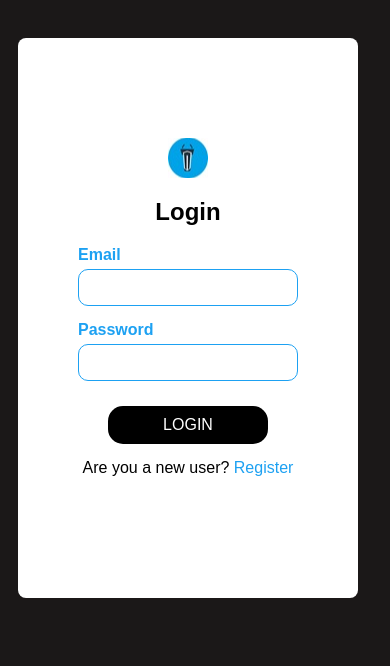
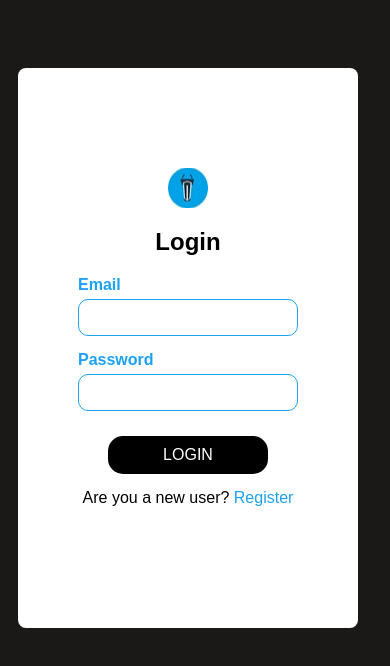
Before and after one commit to Harinlearner/Nebulla_FrontEnd, a React (Vite) app: page / in a window 390 px wide. Shown: the top 666 px of the page. Built offline with nearby package versions, Linux system fonts and the light colour scheme.

Commit message:
Version3

```diff
--- a/src/Create.css
+++ b/src/Create.css
@@ -36,7 +36,7 @@ body{
         margin-right: 25px;
         width: 320px;
         height: 560px;
-        margin-top: 10px;
+        margin-top: 60px;
         text-align: center;
     }
 }
@@ -127,7 +127,7 @@ body{
 
 @media screen and (max-width:450px){
     .container2{
-        margin-top: 30px;
+        margin-top: 60px;
         margin-left: 10px;
         background-color: rgb(255, 255, 255);
         padding: 10px;
```
